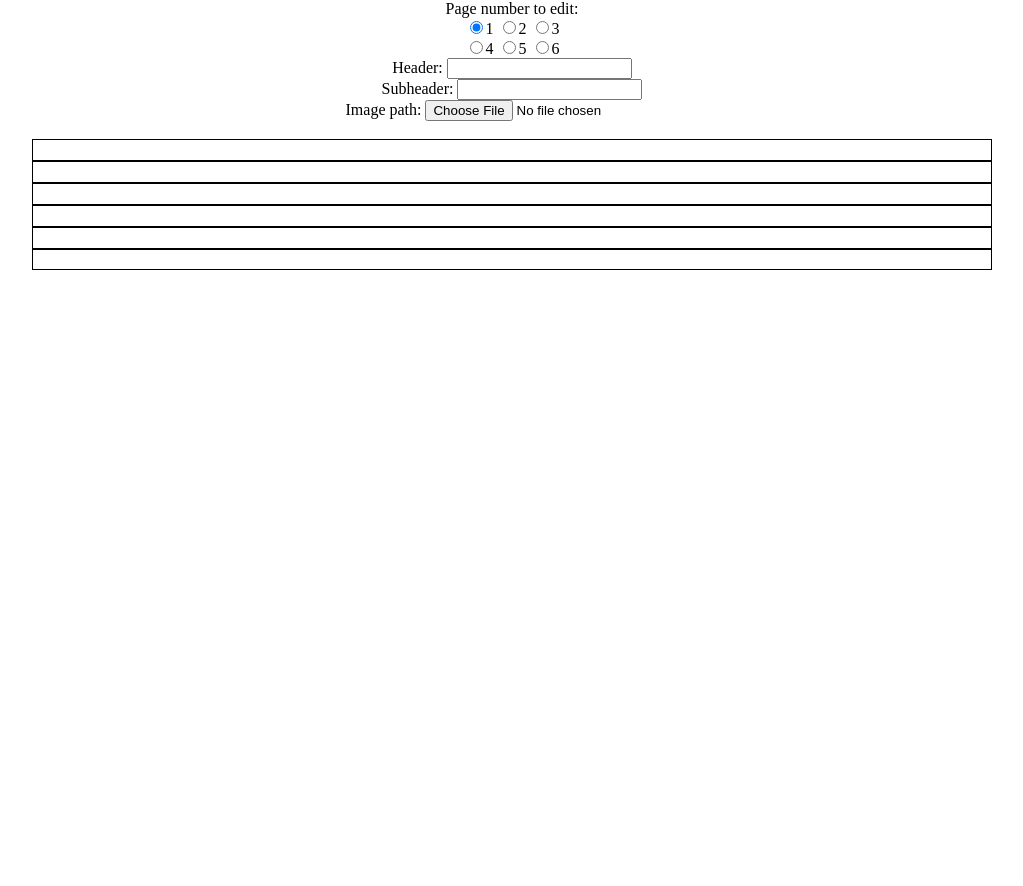
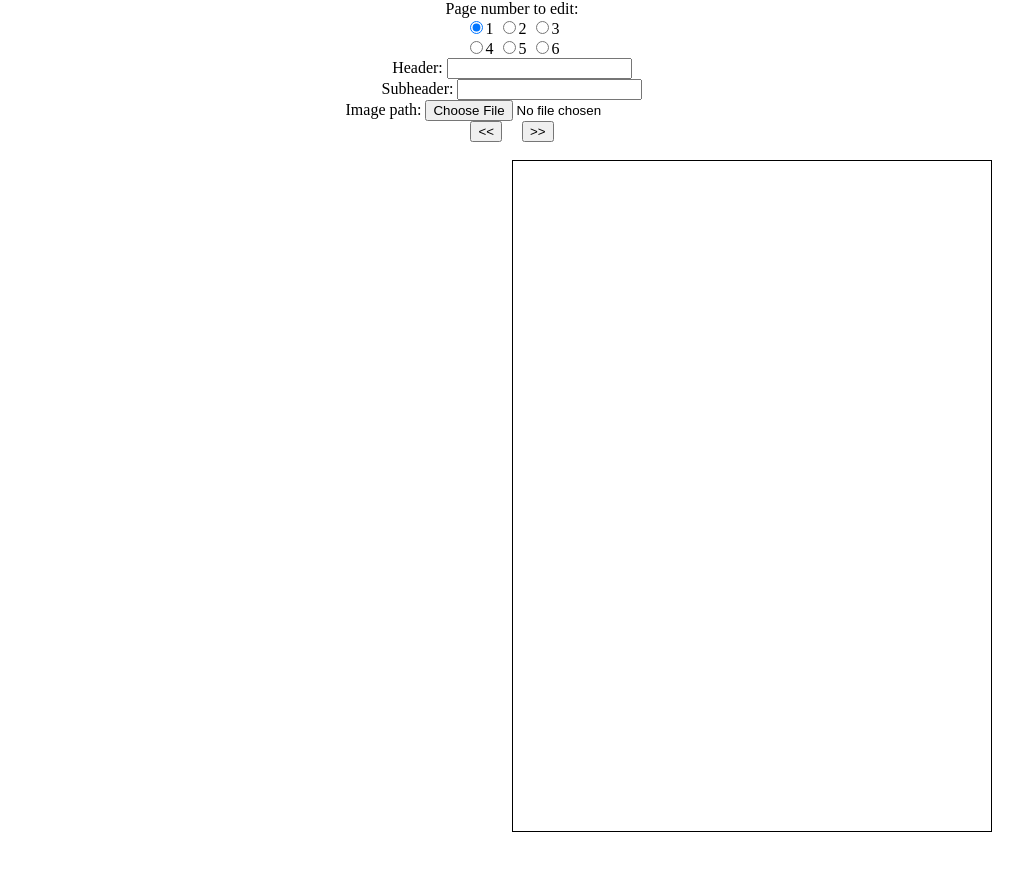
Before and after one commit to masterkoppa/ag-hack_day, a PHP site: page /html/template.html in a window 1280 px wide. Shown: the whole page, without its empty margins (128-1151 px from the left). Before the commit the page ends 270 px from the top, so only its background shows below. Run offline with PHP 8.4, Linux system fonts and the light colour scheme; some libraries are stand-ins or nearby versions.

Commit message:
refined / fixed card creation system, added more features, recreated it in non turn version

```diff
--- a/css/template.css
+++ b/css/template.css
@@ -35,10 +35,58 @@ h1
 
 #card .page
 {
-
+    width:5in;
+    height:7in;
+    position:absolute;
 }
 
-#card #page1_header
+#card .dragndrop_elem
 {
     position:absolute;
 }
+
+#card #page1
+{
+    margin-left:5in;
+}
+
+#card #page2
+{
+    visibility:hidden;
+}
+
+#card #page3
+{
+    margin-left:5in;
+    visibility:hidden;
+}
+
+#card #page4
+{
+    visibility:hidden;
+}
+
+#card #page5
+{
+    margin-left:5in;
+    visibility:hidden;
+}
+
+#card .subheader
+{
+    margin:0;
+    padding:0;
+    font-size:1.5em;
+}
+
+#card .header
+{
+    margin:0;
+    padding:0;
+    font-size:2.0em;
+}
+
+#card #page6
+{
+    visibility:hidden;
+}
--- a/html/template.html
+++ b/html/template.html
@@ -27,51 +27,61 @@
             <br/>
             <span id="image_label">Image path: </span>
             <input type="file" id="image_fileupload" onchange="upload_image(getPageNum())" />
+            <br/>
+            <input type="button" id="page_left" onclick="page_left()" value="<<" />
+            &nbsp;&nbsp;&nbsp;
+            <input type="button" id="page_right" onclick="page_right()" value=">>" />
+            <br/>
         </div>
         <br/>
         <div id='card'>
             <div id='page1' ondrop="drop(event)" ondragover="allowDrop(event)" class="page">
                 <div class="page_border">
-                    <h1 id="page1_header" draggable="true" ondragstart="drag(event)"></h1>
-                    <h2 id="page1_subheader"></h2>
-                    <div id="page1_image"></div>
+                    <span id="page1_header" class="dragndrop_elem header" draggable="true" ondragstart="drag(event)"></span>
+                    <br/>
+                    <br/>
+                    <span id="page1_subheader" class="dragndrop_elem subheader" draggable="true" ondragstart="drag(event)"></span>
+                    <div id="page1_image" class="dragndrop_elem" draggable="true" ondragstart="drag(event)"></div>
                 </div>
             </div>
-            <div id='page2'>
+            <div id='page2' ondrop="drop(event)" ondragover="allowDrop(event)" class="page">
                 <div class="page_border">
-                    <h1 id="page2_header"></h1>
-                    <h2 id="page2_subheader"></h2>
-                    <div id="page2_image"></div>
+                    <span id="page2_header" class="dragndrop_elem header" draggable="true" ondragstart="drag(event)"></span>
+                    <span id="page2_subheader" class="dragndrop_elem subheader" draggable="true" ondragstart="drag(event)"></span>
+                    <div id="page2_image" class="dragndrop_elem" draggable="true" ondragstart="drag(event)"></div>
                 </div>
             </div>
-            <div id='page3'>
+            <div id='page3' ondrop="drop(event)" ondragover="allowDrop(event)" class="page">
                 <div class="page_border">
-                    <h1 id="page3_header"></h1>
-                    <h2 id="page3_subheader"></h2>
-                    <div id="page3_image"></div>
+                    <span id="page3_header" class="dragndrop_elem header" draggable="true" ondragstart="drag(event)"></span>
+                    <span id="page3_subheader" class="dragndrop_elem subheader" draggable="true" ondragstart="drag(event)"></span>
+                    <div id="page3_image" class="dragndrop_elem" draggable="true" ondragstart="drag(event)"></div>
                 </div>
             </div>
-            <div id='page4'>
+            <div id='page4' ondrop="drop(event)" ondragover="allowDrop(event)" class="page">
                 <div class="page_border">
-                    <h1 id="page4_header"></h1>
-                    <h2 id="page4_subheader"></h2>
-                    <div id="page4_image"></div>
+                    <span id="page4_header" class="dragndrop_elem header" draggable="true" ondragstart="drag(event)"></span>
+                    <span id="page4_subheader" class="dragndrop_elem subheader" draggable="true" ondragstart="drag(event)"></span>
+                    <div id="page4_image" class="dragndrop_elem" draggable="true" ondragstart="drag(event)"></div>
                 </div>
             </div>
-            <div id="page5">
+            <div id="page5" ondrop="drop(event)" ondragover="allowDrop(event)" class="page">
                 <div class="page_border">
-                    <h1 id="page5_header"></h1>
-                    <h2 id="page5_subheader"></h2>
-                    <div id="page5_image"></div>
+                    <span id="page5_header" class="dragndrop_elem header" draggable="true" ondragstart="drag(event)"></span>
+                    <span id="page5_subheader" class="dragndrop_elem subheader" draggable="true" ondragstart="drag(event)"></span>
+                    <div id="page5_image" class="dragndrop_elem" draggable="true" ondragstart="drag(event)"></div>
                 </div>
             </div>
-            <div id="page6">
+            <div id="page6" ondrop="drop(event)" ondragover="allowDrop(event)" class="page">
                 <div class="page_border">
-                    <h1 id="page6_header"></h1>
-                    <h2 id="page6_subheader"></h2>
-                    <div id="page6_image"></div>
+                    <span id="page6_header" class="dragndrop_elem header" draggable="true" ondragstart="drag(event)"></span>
+                    <span id="page6_subheader" class="dragndrop_elem subheader" draggable="true" ondragstart="drag(event)"></span>
+                    <div id="page6_image" class="dragndrop_elem" draggable="true" ondragstart="drag(event)"></div>
                 </div>
             </div>
         </div>
+    <br/>
+    <br/>
+    <br/>
 	</body>
 </html>
```
Also changed, not shown: javascript/template.js (+65 -2 lines).
